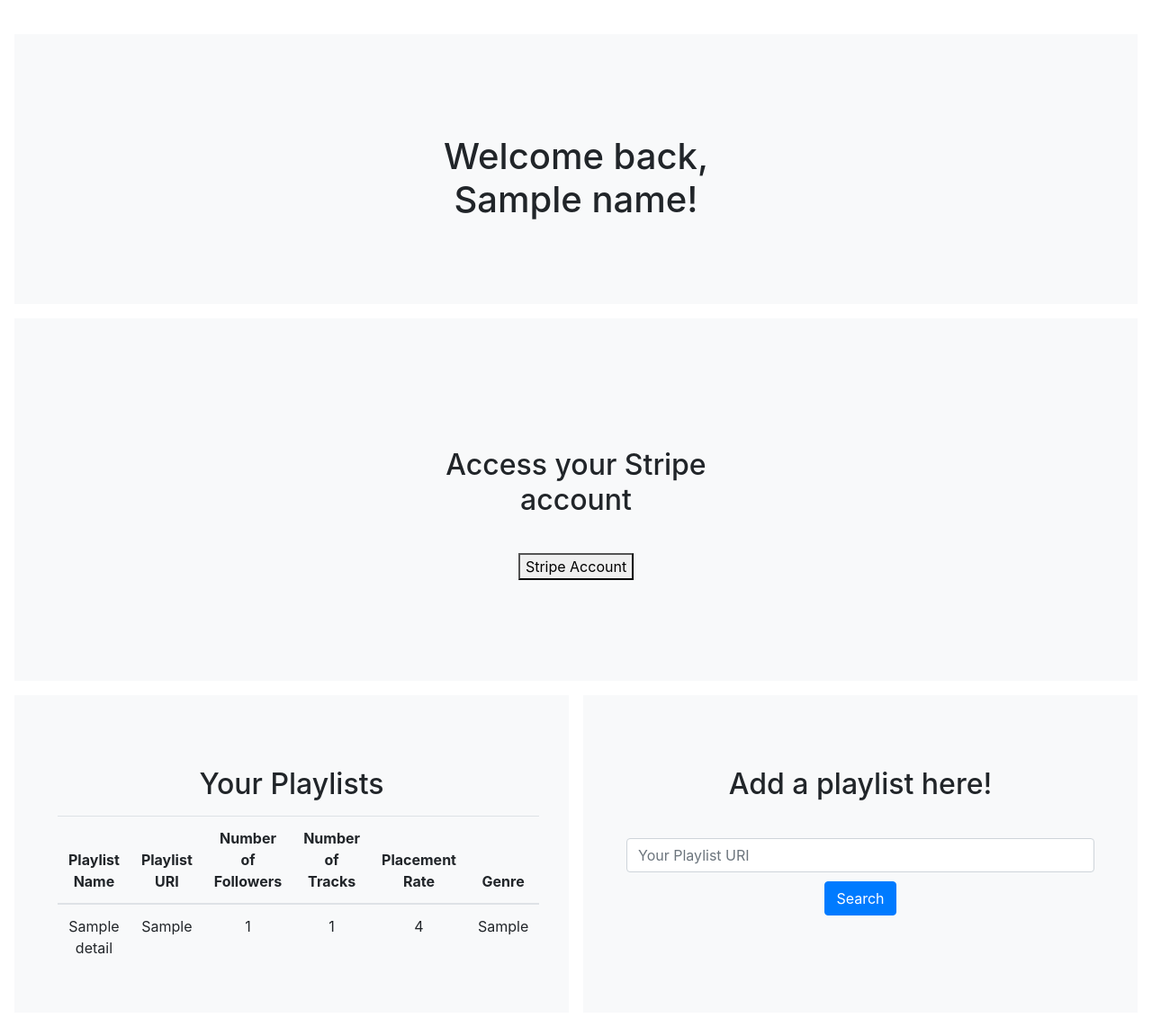
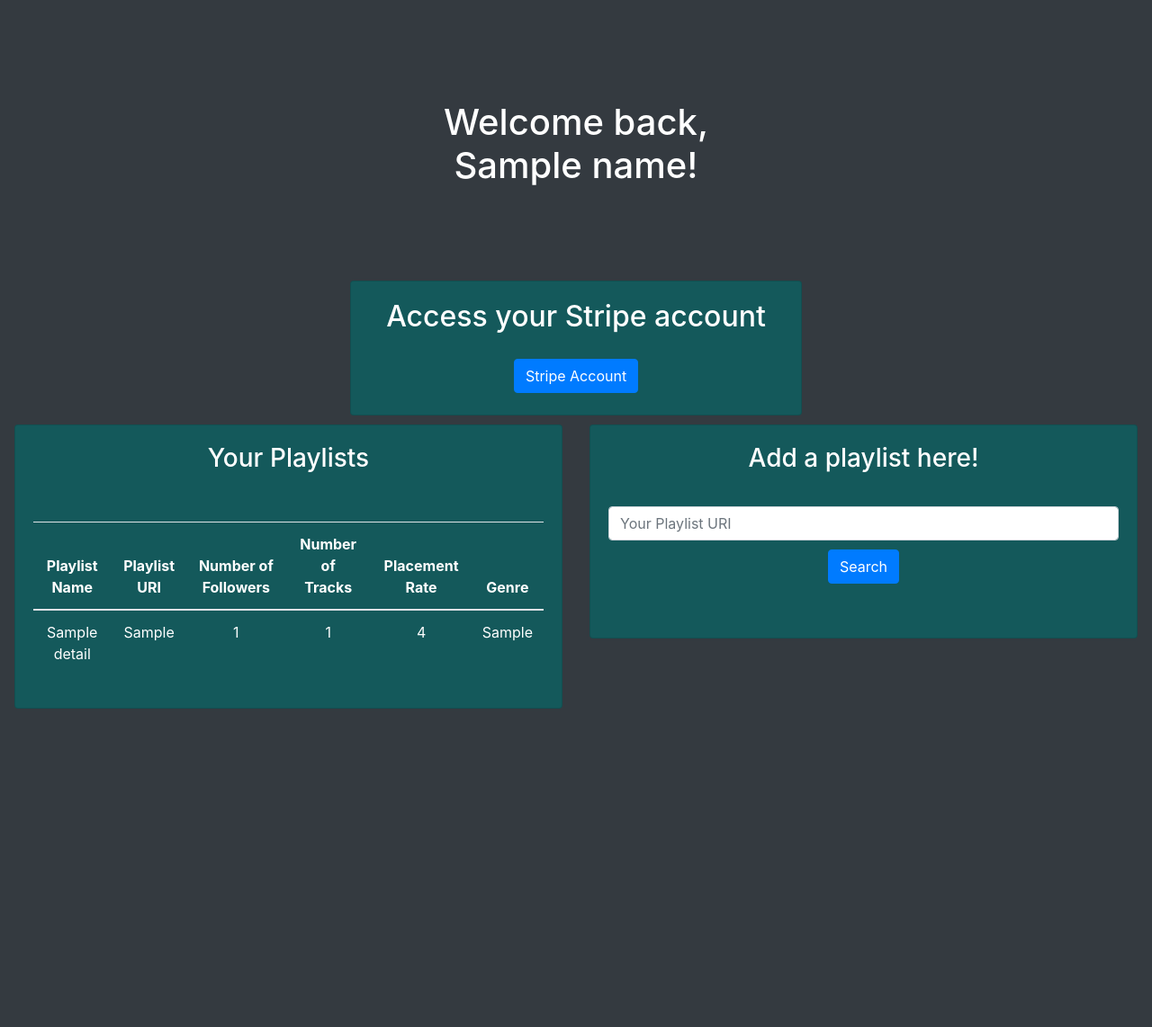
Before and after one commit to gaboc4/analog_collective, a Flask app: template project/templates/playlister_profile.html in a window 1280 px wide. Shown: the part 58-1200 px from the top of the page at 90% size. After the commit the page ends 846 px from the top, so only its background shows below. Run offline with Flask 2, Linux system fonts and the light colour scheme; tables that the repository leaves empty hold one stand-in row (values such as "Sample post"); the template is opened without the code that fills it: values that come from a table or form of the project are taken from there, most other values are stand-ins (such as "Sample title", 1, 10 or a date in 2020); some libraries are stand-ins or nearby versions.

Commit message:
formatted platylister page

```diff
--- a/project/templates/playlister_profile.html
+++ b/project/templates/playlister_profile.html
@@ -1,42 +1,49 @@
 {% extends "base.html" %}
 {% block content %}
 
-<div class="body-margin">
-  <div class="position-relative overflow-hidden p-3 m-md-3 text-center bg-light" style="height: 300px">
+<div class="position-relative overflow-hidden p-3 m-md-3 text-center bg-dark"
+		 style="color: white; margin: 0 !important;">
 	<div class="col-md-5 p-lg-5 mx-auto my-5">
 		<h1>Welcome back, {{name}}!</h1>
 		{% for message in get_flashed_messages() %}
 		<p>{{ message }}</p>
 		{% endfor %}
 	</div>
-  </div>
 
-
-  <div class="position-relative overflow-hidden p-3 m-md-3 text-center bg-light">
-    <div class="col-md-5 p-lg-5 mx-auto my-5">
-      <div class="my-3 p-3">
+	<div class="row justify-content-md-center">
+		<div class="col col-lg-5">
+			<div class="card" style="background-color: #14595B !important; color: white !important;">
+				<div class="card-body">
 					{% if approval_needed %}
-        <h2>Create a Stripe Account</h2>
+					<h3 class="card-title">Create a Stripe Account</h3>
+					<br>
 					<p>Looks like this is your first time logging onto the platform, welcome! In order to get paid for songs that
-        are added to your playlist, you need to create an account through Stripe. Once it's created, a link will appear
-        here and you will be able to manage your dashboard through them </p>
-      </div>
-        <a href="{{stripe_signup}}"><button>Auth Stripe</button></a>
+						are added to your playlist, you need to create an account through Stripe. Once it's created, a link will
+						appear here and you will be able to manage your dashboard through them </p>
+					<a href="{{stripe_signup}}">
+						<button class="btn btn-primary">Auth Stripe</button>
+					</a>
 					{% else %}
 					<h2>Access your Stripe account</h2>
 				</div>
-        <a href="{{stripe_account_link}}"><button>Stripe Account</button></a>
+				<a href="{{stripe_account_link}}">
+					<button class="btn btn-primary">Stripe Account</button>
+				</a>
 				{% endif %}
+				<br>
+			</div>
 		</div>
 	</div>
 
 
-  <div class="d-md-flex flex-md-equal w-100 my-md-3 pl-md-3">
-    <div class="bg-light mr-md-3 pt-3 px-3 pt-md-5 px-md-5 text-center overflow-hidden">
-      <div class="my-3 py-3">
-        <h2 class="display-5">Your Playlists</h2>
+	<div class="row ">
+		<div class="col col-lg-6">
+			<div class="card" style="background-color: #14595B !important; color: white !important;">
+				<div class="card-body">
+					<h3 class="card-title">Your Playlists</h3>
+					<br>
 					{% if playlist_dict|length != 0 %}
-          <table class="table body-margin">
+					<table class="table body-margin" style="color: white;">
 						<thead>
 						<tr>
 							<th scope="col">Playlist Name</th>
@@ -66,10 +73,13 @@
 					{% endif %}
 				</div>
 			</div>
-    <div class="bg-light mr-md-3 pt-3 px-3 pt-md-5 px-md-5 text-center overflow-hidden">
-      <div class="my-3 p-3">
-        <h2 class="display-5">Add a playlist here!</h2>
 		</div>
+
+		<div class="col col-lg-6">
+			<div class="card" style="background-color: #14595B !important; color: white !important;">
+				<div class="card-body">
+					<h3 class="card-title">Add a playlist here!</h3>
+					<br>
 					<form method="POST" action="/playlister_profile">
 						<div class="form-group">
 							<input class="form-control" type="text" name="playlist_uri" placeholder="Your Playlist URI">
@@ -87,9 +97,10 @@
 					<h3> The playlist you submitted has already been added to the platform</h3>
 					{% endif %}
 				</div>
+				<br>
+			</div>
+		</div>
+	</div>
 </div>
 
-
-
-</div>
 {% endblock %}
```
Lines whose indentation alone changed are shown as unchanged.
